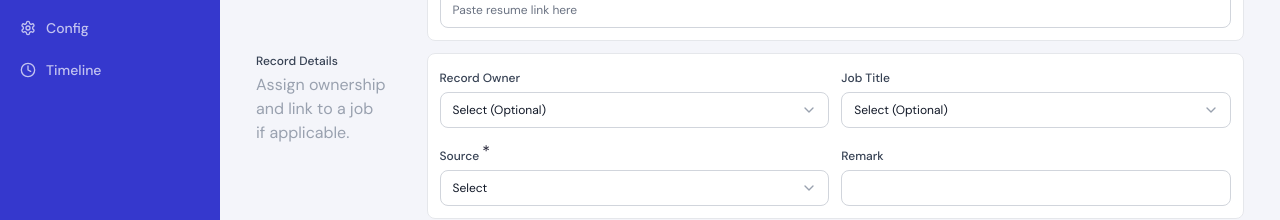
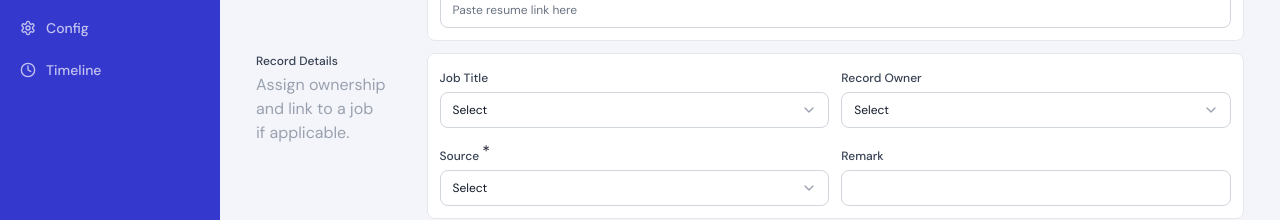
Before and after one commit to yashangvyas-cyber/CollabCareers, a React (Vite) app: page /crm/talent-pool/add in a window 1280 px wide. Shown: the part 326-546 px from the top of the page. Built offline with nearby package versions, Linux system fonts and the light colour scheme.

Commit message:
feat: make record owner field conditionally required and reorder talent pool table columns

```diff
--- a/src/pages/AddTalentPage.tsx
+++ b/src/pages/AddTalentPage.tsx
@@ -294,24 +294,30 @@ export default function AddTalentPage() {
                 <div className="grid grid-cols-1 lg:grid-cols-2 gap-3">
                   <div>
                     <div className="mb-1.5 flex items-end min-h-6">
-                      <label className={labelClass}>Record Owner</label>
+                      <label className={labelClass}>Job Title</label>
                     </div>
                     <div className="relative">
-                      <select value={form.recordOwner} onChange={e => set('recordOwner', e.target.value)} className={selectClass}>
-                        <option value="">Select (Optional)</option>
-                        {['Sarah Chen', 'Michael Park', 'James Wilson', 'Lisa Ray', 'David Kim'].map(o => <option key={o}>{o}</option>)}
+                      <select value={form.appliedJob} onChange={e => set('appliedJob', e.target.value)} className={selectClass}>
+                        <option value="">Select</option>
+                        {jobs.filter(j => j.status === 'Open').map(j => <option key={j.id} value={j.id}>{j.title}</option>)}
                       </select>
                       <ChevronDown className="w-4 h-4 text-gray-400 absolute right-3 top-1/2 -translate-y-1/2 pointer-events-none" />
                     </div>
                   </div>
                   <div>
                     <div className="mb-1.5 flex items-end min-h-6">
-                      <label className={labelClass}>Job Title</label>
+                      <label className={labelClass}>Record Owner{form.appliedJob ? <>&nbsp;</> : null}</label>
+                      {form.appliedJob && <span className={reqClass}>*</span>}
                     </div>
                     <div className="relative">
-                      <select value={form.appliedJob} onChange={e => set('appliedJob', e.target.value)} className={selectClass}>
-                        <option value="">Select (Optional)</option>
-                        {jobs.filter(j => j.status === 'Open').map(j => <option key={j.id} value={j.id}>{j.title}</option>)}
+                      <select
+                        required={!!form.appliedJob}
+                        value={form.recordOwner}
+                        onChange={e => set('recordOwner', e.target.value)}
+                        className={selectClass}
+                      >
+                        <option value="">Select</option>
+                        {['Sarah Chen', 'Michael Park', 'James Wilson', 'Lisa Ray', 'David Kim'].map(o => <option key={o}>{o}</option>)}
                       </select>
                       <ChevronDown className="w-4 h-4 text-gray-400 absolute right-3 top-1/2 -translate-y-1/2 pointer-events-none" />
                     </div>
--- a/src/pages/TalentPoolPage.tsx
+++ b/src/pages/TalentPoolPage.tsx
@@ -637,12 +637,11 @@ export default function TalentPoolPage() {
                       </th>
                       <th className="px-4 py-3 text-[11px] font-bold text-[#6B7280] uppercase tracking-wider whitespace-nowrap">Contact</th>
                       <th className="px-4 py-3 text-[11px] font-bold text-[#6B7280] uppercase tracking-wider whitespace-nowrap">Current Organization</th>
-                      <th className="px-4 py-3 text-[11px] font-bold text-[#6B7280] uppercase tracking-wider whitespace-nowrap">Skills</th>
                       <th className="px-4 py-3 text-[11px] font-bold text-[#6B7280] uppercase tracking-wider whitespace-nowrap cursor-pointer select-none hover:bg-[#F3F4F6]" onClick={() => toggleSort('experience')}>
                         <div className="flex items-center gap-1">Experience <SortIcon sKey="experience" /></div>
                       </th>
                       <th className="px-4 py-3 text-[11px] font-bold text-[#6B7280] uppercase tracking-wider whitespace-nowrap cursor-pointer select-none hover:bg-[#F3F4F6]" onClick={() => toggleSort('noticePeriod')}>
-                        <div className="flex items-center gap-1">Notice Period <SortIcon sKey="noticePeriod" /></div>
+                        <div className="flex items-center gap-1">Notice Period (Days) <SortIcon sKey="noticePeriod" /></div>
                       </th>
                       <th className="px-4 py-3 text-[11px] font-bold text-[#6B7280] uppercase tracking-wider whitespace-nowrap cursor-pointer select-none hover:bg-[#F3F4F6]" onClick={() => toggleSort('status')}>
                         <div className="flex items-center gap-1">Status <SortIcon sKey="status" /></div>
@@ -651,6 +650,7 @@ export default function TalentPoolPage() {
                         <div className="flex items-center gap-1">Source <SortIcon sKey="source" /></div>
                       </th>
                       <th className="px-4 py-3 text-[11px] font-bold text-[#6B7280] uppercase tracking-wider whitespace-nowrap">Location</th>
+                      <th className="px-4 py-3 text-[11px] font-bold text-[#6B7280] uppercase tracking-wider whitespace-nowrap">Skills</th>
                       <th className="px-4 py-3 text-[11px] font-bold text-[#6B7280] uppercase tracking-wider whitespace-nowrap cursor-pointer select-none hover:bg-[#F3F4F6]" onClick={() => toggleSort('recordOwner')}>
                         <div className="flex items-center gap-1">Record Owner <SortIcon sKey="recordOwner" /></div>
                       </th>
@@ -703,20 +703,6 @@ export default function TalentPoolPage() {
                           ) : <span className="text-sm text-[#9CA3AF]">—</span>}
                         </td>
 
-                        {/* Skills */}
-                        <td className="px-4 py-4 min-w-[160px]">
-                          {candidate.skills?.length ? (
-                            <div className="flex flex-wrap gap-1">
-                              {candidate.skills.slice(0, 3).map(s => (
-                                <span key={s} className="px-2 py-0.5 text-[10px] font-bold bg-[#F4F5FA] text-[#3538CD] border border-[#3538CD]/10 rounded-full whitespace-nowrap">{s}</span>
-                              ))}
-                              {candidate.skills.length > 3 && (
-                                <span className="px-2 py-0.5 text-[10px] font-bold text-[#9CA3AF] bg-[#F9FAFB] border border-[#E5E7EB] rounded-full">+{candidate.skills.length - 3}</span>
-                              )}
-                            </div>
-                          ) : <span className="text-sm text-[#9CA3AF]">—</span>}
-                        </td>
-
                         {/* Experience */}
                         <td className="px-4 py-4 text-sm text-[#374151] whitespace-nowrap">{formatExp(candidate)}</td>
 
@@ -743,6 +729,20 @@ export default function TalentPoolPage() {
                         {/* Location — City, State */}
                         <td className="px-4 py-4 text-sm text-[#374151] whitespace-nowrap">
                           {[candidate.city, candidate.state].filter(Boolean).join(', ') || candidate.location || '—'}
+                        </td>
+
+                        {/* Skills */}
+                        <td className="px-4 py-4 min-w-[160px]">
+                          {candidate.skills?.length ? (
+                            <div className="flex flex-wrap gap-1">
+                              {candidate.skills.slice(0, 3).map(s => (
+                                <span key={s} className="px-2 py-0.5 text-[10px] font-bold bg-[#F4F5FA] text-[#3538CD] border border-[#3538CD]/10 rounded-full whitespace-nowrap">{s}</span>
+                              ))}
+                              {candidate.skills.length > 3 && (
+                                <span className="px-2 py-0.5 text-[10px] font-bold text-[#9CA3AF] bg-[#F9FAFB] border border-[#E5E7EB] rounded-full">+{candidate.skills.length - 3}</span>
+                              )}
+                            </div>
+                          ) : <span className="text-sm text-[#9CA3AF]">—</span>}
                         </td>
 
                         {/* Record Owner */}
```
